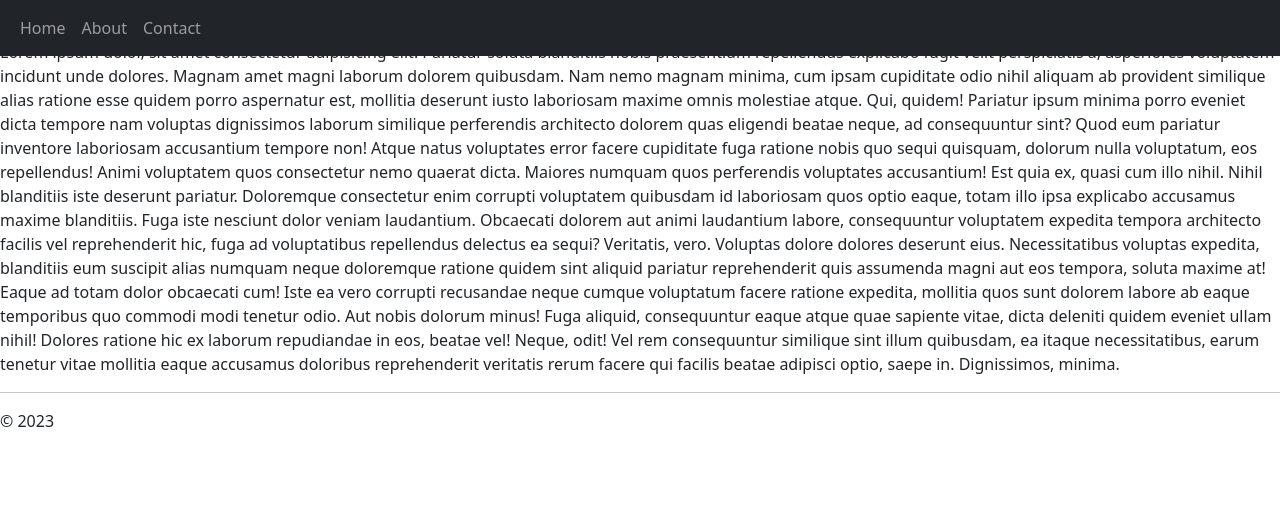
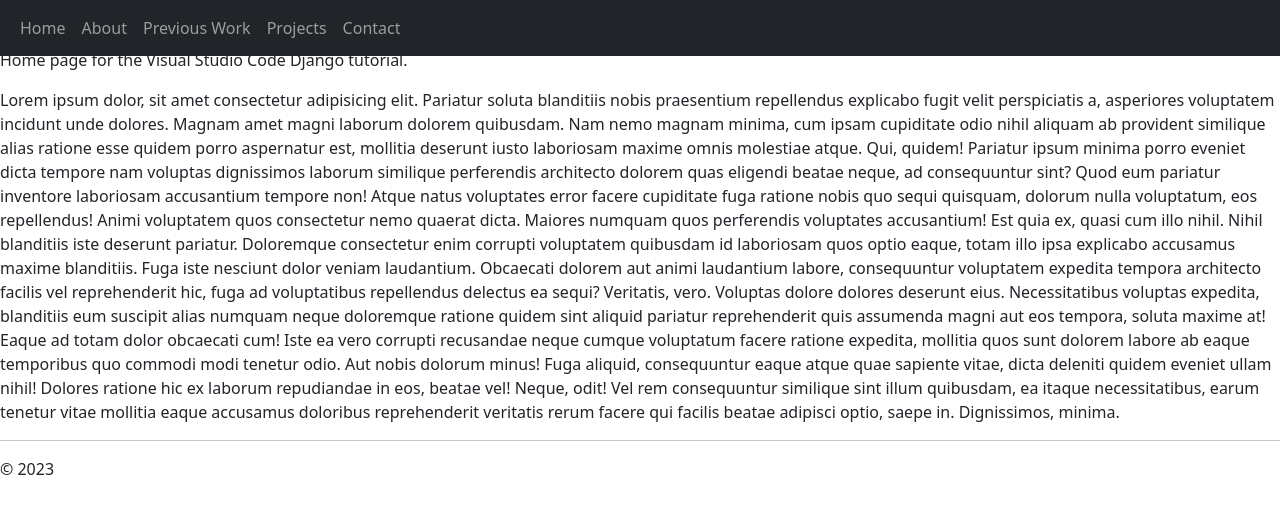
Before and after one commit to awong-pdx/personal-website, a Django app: page / in a window 1280 px wide. Shown: the top 514 px of the page. Run offline with Django 4.2, Linux system fonts and the light colour scheme.

Commit message:
Added pages for previous work, projects
Added "Previous Work" and "Projects" pages to the website with
their associated views and URLs and
added links in the navbar.

```diff
--- a/website/templates/website/layout.html
+++ b/website/templates/website/layout.html
@@ -50,6 +50,14 @@
                 <a href="{% url 'about' %}" class="nav-link">About</a>
               </li>
               <li class="nav-item">
+                <a href="{% url 'previous-work' %}" class="nav-link"
+                  >Previous Work</a
+                >
+              </li>
+              <li class="nav-item">
+                <a href="{% url 'projects' %}" class="nav-link">Projects</a>
+              </li>
+              <li class="nav-item">
                 <a href="{% url 'contact' %}" class="nav-link">Contact</a>
               </li>
             </ul>
@@ -57,7 +65,7 @@
         </div>
       </nav>
     </header>
-    <div class="body-content">
+    <div class="mt-5 body-content">
       {% block content %} {% endblock %}
       <hr />
       <footer>
--- a/website/urls.py
+++ b/website/urls.py
@@ -4,5 +4,7 @@ from website import views
 urlpatterns = [
     path("", views.home, name="home"),
     path("about/", views.about, name="about"),
-    path("contact", views.contact, name="contact"),
+    path("contact/", views.contact, name="contact"),
+    path("previous-work/", views.previous_work, name="previous-work"),
+    path("projects/", views.projects, name="projects"),
 ]
--- a/website/views.py
+++ b/website/views.py
@@ -1,20 +1,22 @@
 from django.shortcuts import HttpResponse, render
+
 
 # Create your views here.
 def home(request):
-    return render(
-        request,
-        'website/homepage.html'
-    )
+    return render(request, "website/homepage.html")
+
 
 def about(request):
-    return render(
-        request,
-        "website/about.html"
-    )
+    return render(request, "website/about.html")
+
 
 def contact(request):
-    return render(
-        request,
-        "website/contact.html"
-    )
+    return render(request, "website/contact.html")
+
+
+def previous_work(request):
+    return render(request, "website/previous-work.html")
+
+
+def projects(request):
+    return render(request, "website/projects.html")
```
Also changed, not shown: website/templates/website/previous-work.html (added, +7 -0 lines), website/templates/website/projects.html (added, +7 -0 lines).
